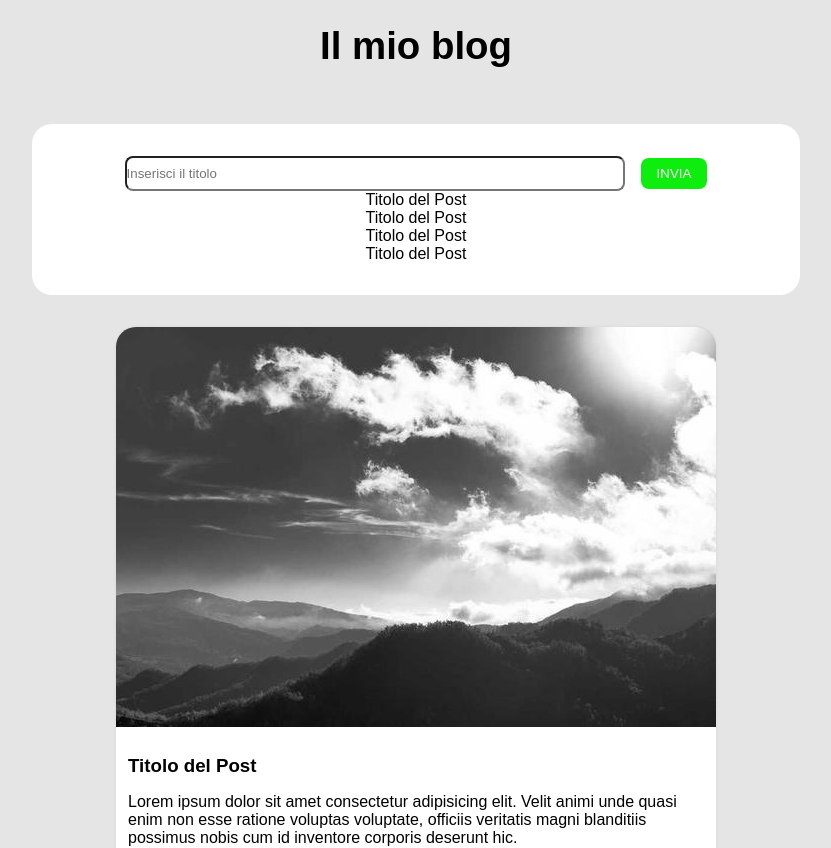
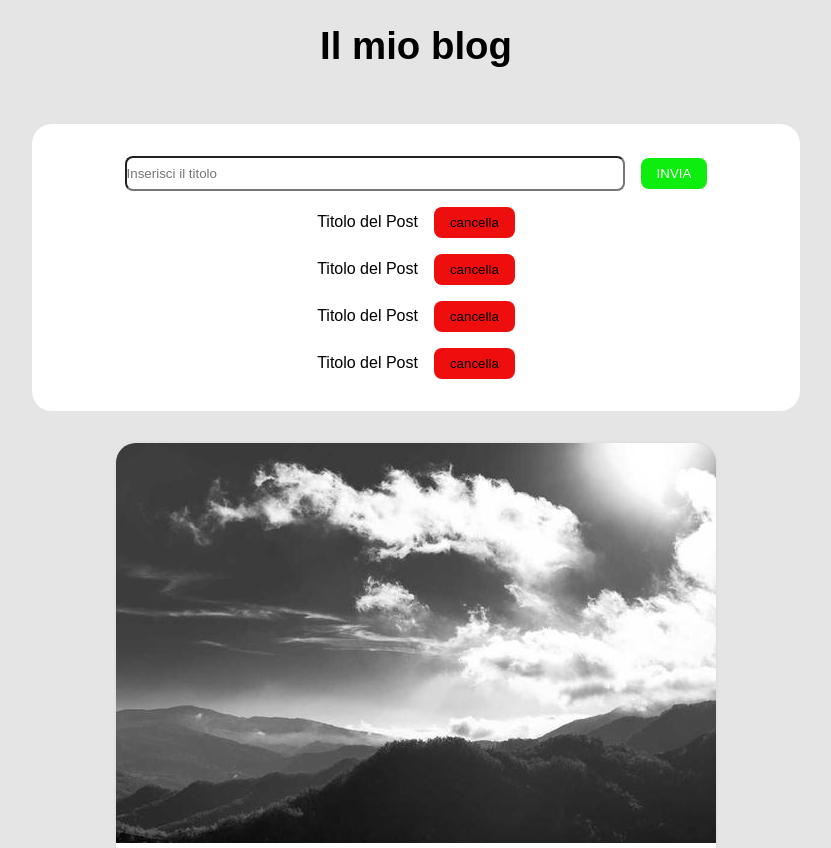
Before and after one commit to JacopoTrincanato/react-form, a React (Vite) app: page / in a window 1280 px wide. Shown: the top 848 px of the page, without its empty margins (224-1055 px from the left). Built offline with nearby package versions, Linux system fonts and the light colour scheme.

Commit message:
create deleteTitle function, delete button and update the css

```diff
--- a/components/form/Form.jsx
+++ b/components/form/Form.jsx
@@ -15,8 +15,23 @@ export default function Form() {
     function addPostTitle(e) {
         e.preventDefault()
 
+        console.log(initialPosts);
+
+
         setInitialPosts([...initialPosts, newPosts])
         setNewPosts('')
+
+
+    }
+
+    function deleteTitle(e) {
+
+        const deleteTitle = Number(e.target.getAttribute('data-index'))
+
+        const newPost = initialPosts.filter((task, index) => index != deleteTitle)
+
+        setInitialPosts(newPost)
+
     }
 
     //eseguo il return
@@ -24,15 +39,18 @@ export default function Form() {
         <section>
             <form onSubmit={addPostTitle}>
 
-                <input type="text" placeholder="Inserisci il titolo" className={style.placeholder} value={newPosts} />
+                <input type="text" placeholder="Inserisci il titolo" className={style.placeholder} value={newPosts} onChange={e => setNewPosts(e.target.value)} />
 
                 <button className={style.formBtn} type="submit" id="button">INVIA</button>
             </form>
 
-            <ul>
-                {initialPosts.map((post, index) => <li key={index}>{post.title}</li>)}
+            < ul >
+                {initialPosts.map((post, index) => <li key={index}>{post.title}
+                    <button onClick={deleteTitle} data-index={index} className={style.deleteBtn}>cancella</button>
+                </li>)}
 
-            </ul>
+            </ ul>
+
         </section>
     )
 }
--- a/components/form/Form.module.css
+++ b/components/form/Form.module.css
@@ -1,6 +1,14 @@
 .formBtn {
     background-color: rgb(14, 238, 14);
     color: white;
+    padding: 0.5rem 1rem;
+    border: none;
+    border-radius: 0.5rem;
+    margin-left: 1rem;
+}
+
+.deleteBtn {
+    background-color: rgb(238, 14, 14);
     padding: 0.5rem 1rem;
     border: none;
     border-radius: 0.5rem;
--- a/src/index.css
+++ b/src/index.css
@@ -11,6 +11,10 @@ body {
 
 ul {
   list-style: none;
+}
+
+li {
+  margin-top: 1rem;
 }
 
 header,
```
